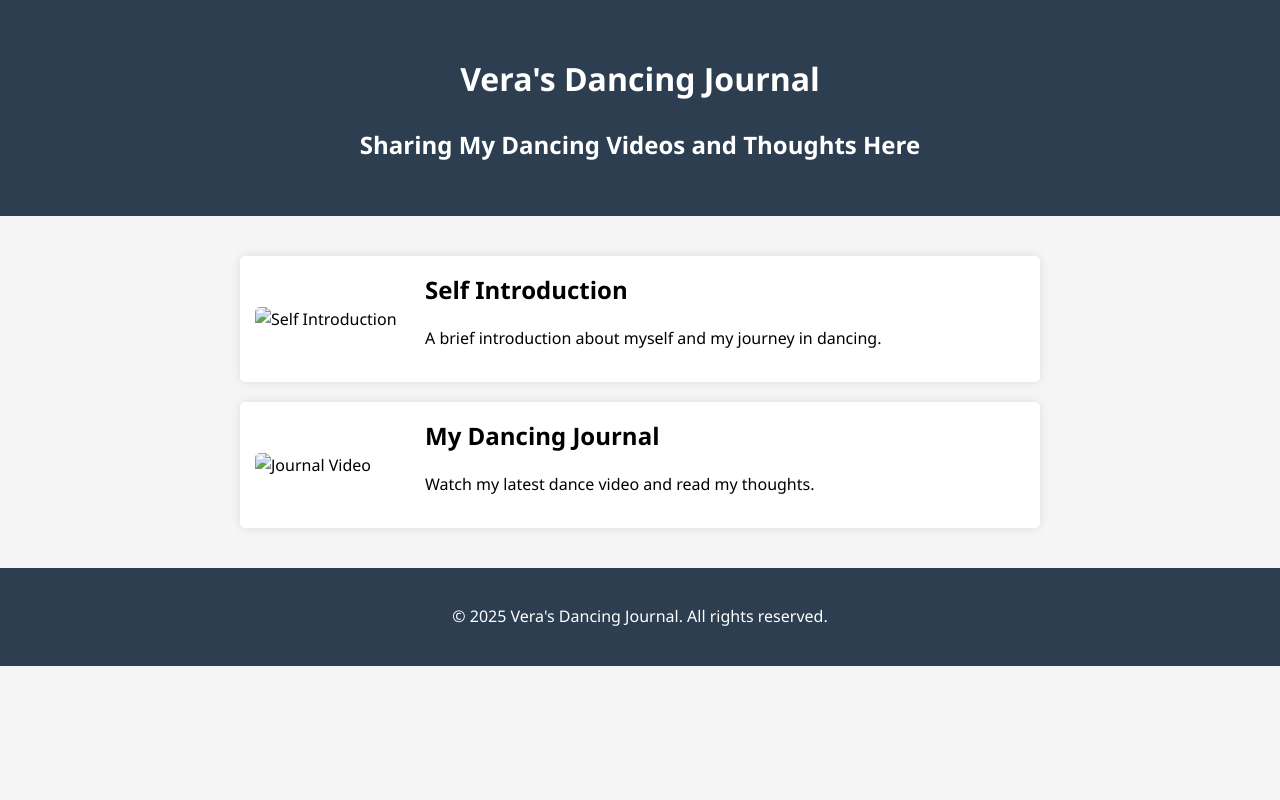
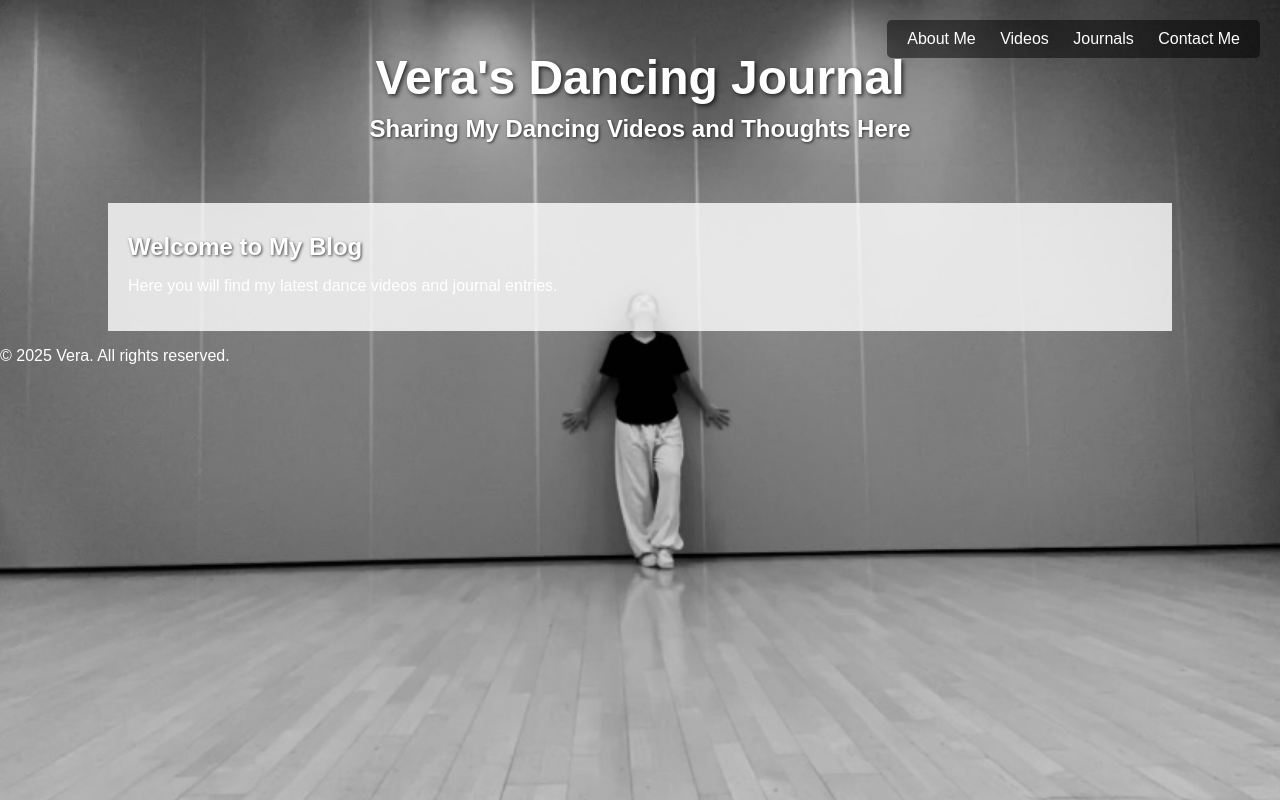
Before and after one commit to Vera166666/VeraisDancing, a plain HTML site: page index.html in a window 1280 px wide. Drawn offline with Linux system fonts and the light colour scheme.

Commit message:
Update index.html

```diff
--- a/index.html
+++ b/index.html
@@ -6,83 +6,70 @@
     <title>Vera's Dancing Journal</title>
     <style>
         body {
-            font-family: 'Segoe UI', Tahoma, Geneva, Verdana, sans-serif;
-            line-height: 1.6;
+            font-family: 'Arial', sans-serif;
             margin: 0;
             padding: 0;
-            background-color: #f5f5f5;
+            background: url('https://github.com/Vera166666/VeraisDancing/blob/main/home%20page%20pic.jpg') no-repeat center center fixed;
+            background-size: cover;
+            color: #ffffff;
         }
-
         header {
-            background-color: #2c3e50;
-            color: white;
+            position: relative;
             text-align: center;
-            padding: 2rem 0;
+            padding: 50px 0;
         }
-
+        h1 {
+            font-size: 48px;
+            margin: 0;
+            text-shadow: 2px 2px 4px rgba(0, 0, 0, 0.7);
+        }
+        h2 {
+            font-size: 24px;
+            margin: 10px 0;
+            text-shadow: 1px 1px 3px rgba(0, 0, 0, 0.7);
+        }
+        nav {
+            position: absolute;
+            top: 20px;
+            right: 20px;
+            background: rgba(0, 0, 0, 0.5);
+            padding: 10px;
+            border-radius: 5px;
+        }
+        nav a {
+            color: #ffffff;
+            text-decoration: none;
+            margin: 0 10px;
+        }
         .container {
-            max-width: 800px;
-            margin: 0 auto;
+            width: 80%;
+            margin: auto;
+            overflow: hidden;
             padding: 20px;
-        }
-
-        .blog-preview {
-            background-color: white;
-            margin: 20px 0;
-            padding: 15px;
-            border-radius: 5px;
-            box-shadow: 0 0 10px rgba(0,0,0,0.1);
-            display: flex;
-            align-items: center;
-            cursor: pointer;
-        }
-
-        .blog-preview img {
-            width: 150px;
-            height: auto;
-            border-radius: 5px;
-            margin-right: 20px;
-        }
-
-        .blog-preview h2 {
-            margin: 0;
-        }
-
-        footer {
-            text-align: center;
-            padding: 20px;
-            background-color: #2c3e50;
-            color: white;
+            background: rgba(255, 255, 255, 0.8);
         }
     </style>
 </head>
 <body>
 
     <header>
+        <nav>
+            <a href="about.html">About Me</a>
+            <a href="videos.html">Videos</a>
+            <a href="journals.html">Journals</a>
+            <a href="contact.html">Contact Me</a>
+        </nav>
         <h1>Vera's Dancing Journal</h1>
         <h2>Sharing My Dancing Videos and Thoughts Here</h2>
     </header>
 
     <div class="container">
-        <div class="blog-preview" onclick="window.location.href='blog1.html'">
-            <img src="self-introduction.jpg" alt="Self Introduction">
-            <div>
-                <h2>Self Introduction</h2>
-                <p>A brief introduction about myself and my journey in dancing.</p>
-            </div>
-        </div>
-
-        <div class="blog-preview" onclick="window.location.href='blog2.html'">
-            <img src="journal-video.jpg" alt="Journal Video">
-            <div>
-                <h2>My Dancing Journal</h2>
-                <p>Watch my latest dance video and read my thoughts.</p>
-            </div>
-        </div>
+        <h2>Welcome to My Blog</h2>
+        <p>Here you will find my latest dance videos and journal entries.</p>
     </div>
 
     <footer>
-        <p>&copy; 2025 Vera's Dancing Journal. All rights reserved.</p>
+        <p>&copy; 2025 Vera. All rights reserved.</p>
     </footer>
 
 </body>
```
